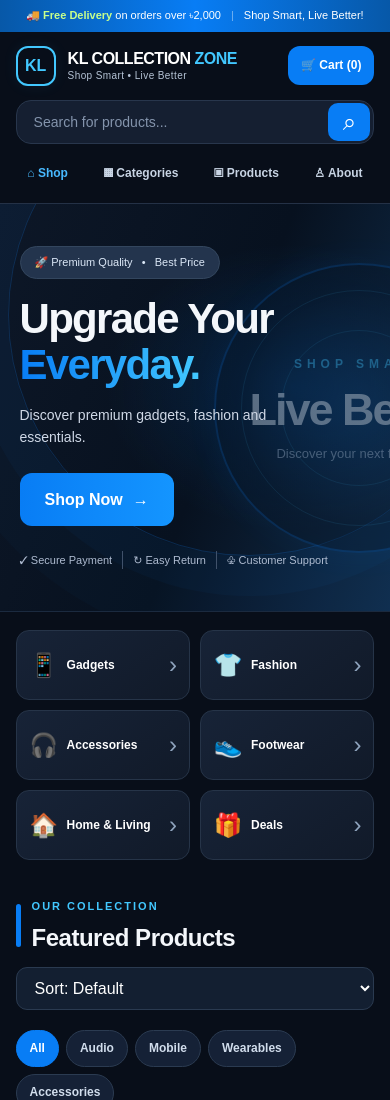
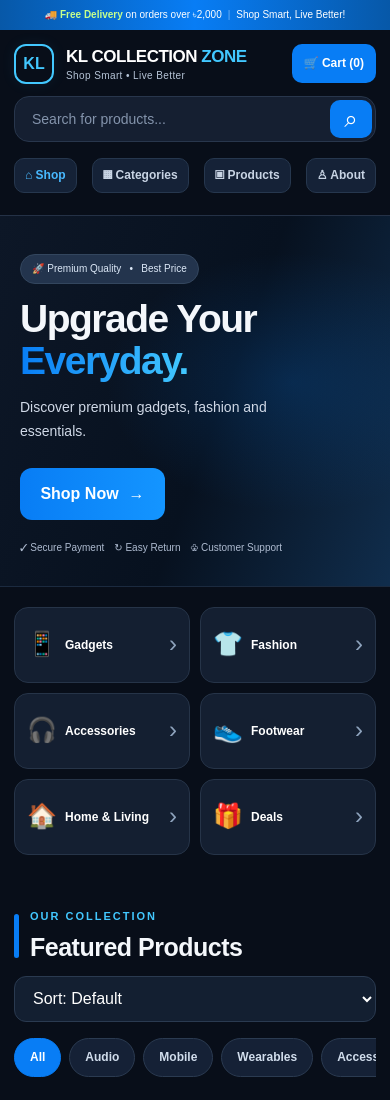
Before and after one commit to khalid064/kl-collection-zone, a plain HTML site: page index.html in a window 390 px wide. Shown: the top 1100 px of the page. Drawn offline with Linux system fonts and the light colour scheme.

Commit message:
Also for mobile. style.css

```diff
--- a/style.css
+++ b/style.css
@@ -1412,3 +1412,355 @@ footer {
     scroll-behavior: auto !important;
   }
 }
+
+
+/* ==================================
+   MOBILE PREMIUM REDESIGN
+   Desktop remains unchanged
+================================== */
+
+@media screen and (max-width: 760px) {
+
+  body {
+    overflow-x: hidden;
+  }
+
+  /* Announcement */
+  .announcement-inner {
+    gap: 6px;
+    font-size: 10px;
+    flex-wrap: nowrap;
+    white-space: nowrap;
+  }
+
+  /* Header */
+  .header {
+    display: flex;
+    flex-direction: column;
+    align-items: stretch;
+    gap: 12px;
+    padding: 14px;
+  }
+
+  .header > .logo {
+    width: 100%;
+    justify-content: flex-start;
+  }
+
+  .logo-text strong {
+    font-size: 17px;
+  }
+
+  /* Search */
+  .header-search {
+    order: 2;
+    width: 100%;
+    max-width: 100%;
+    margin: 0;
+  }
+
+  /* Navigation */
+  .header nav {
+    order: 3;
+    width: 100%;
+    display: flex;
+    flex-wrap: nowrap;
+    justify-content: space-between;
+    gap: 8px;
+    overflow-x: auto;
+    padding: 4px 0 8px;
+    scrollbar-width: none;
+  }
+
+  .header nav::-webkit-scrollbar {
+    display: none;
+  }
+
+  .header nav a {
+    flex-shrink: 0;
+    font-size: 12px;
+    padding: 7px 10px;
+    background: #152237;
+    border: 1px solid #26374e;
+    border-radius: 10px;
+  }
+
+  .header nav a.nav-active::after {
+    display: none;
+  }
+
+  /* Cart */
+  .cart-button {
+    position: absolute;
+    right: 14px;
+    top: 14px;
+    padding: 10px 12px;
+    border-radius: 10px;
+  }
+
+  /* Hero */
+  .hero {
+    min-height: auto;
+    padding: 38px 20px 30px;
+    border-radius: 0;
+  }
+
+  .hero-content {
+    width: 100%;
+    max-width: 100%;
+  }
+
+  .hero-badge {
+    font-size: 10px;
+    padding: 6px 11px;
+    margin-bottom: 14px;
+  }
+
+  .hero h1 {
+    font-size: clamp(38px, 10vw, 52px);
+    line-height: 1.08;
+    letter-spacing: -1.5px;
+    margin-bottom: 14px;
+  }
+
+  .hero-content > p {
+    font-size: 14px;
+    line-height: 1.7;
+    max-width: 280px;
+  }
+
+  .hero .primary-button {
+    width: auto;
+    min-width: 145px;
+    padding: 13px 19px;
+  }
+
+  .hero-benefits {
+    display: flex;
+    flex-wrap: wrap;
+    gap: 10px;
+    font-size: 10px;
+    margin-top: 20px;
+  }
+
+  .hero-benefits i {
+    display: none;
+  }
+
+  /* Remove oversized decorative circle */
+  .hero-visual {
+    display: none;
+  }
+
+  .hero::before {
+    display: none;
+  }
+
+  /* Categories */
+  .quick-categories {
+    padding: 20px 14px 28px;
+    grid-template-columns: repeat(2, minmax(0, 1fr));
+    gap: 10px;
+  }
+
+  .category-shortcut {
+    min-height: 76px;
+    padding: 12px;
+    border-radius: 14px;
+    background: #141f31;
+  }
+
+  .category-emoji {
+    font-size: 24px;
+    min-width: 30px;
+  }
+
+  .category-shortcut strong {
+    font-size: 12px;
+  }
+
+  /* Shop section */
+  #shop {
+    padding: 25px 14px 40px !important;
+  }
+
+  .section-heading {
+    display: flex;
+    flex-direction: column;
+    align-items: flex-start;
+    gap: 12px;
+    margin-bottom: 16px;
+  }
+
+  .section-title-group h2 {
+    font-size: 25px;
+  }
+
+  .tools {
+    width: 100%;
+  }
+
+  .tools select {
+    width: 100%;
+    min-height: 46px;
+    border-radius: 12px;
+  }
+
+  /* Filter horizontal scrolling */
+  .filters {
+    flex-wrap: nowrap;
+    overflow-x: auto;
+    gap: 8px;
+    padding-bottom: 8px;
+    margin: 15px 0 20px;
+    scrollbar-width: none;
+  }
+
+  .filters::-webkit-scrollbar {
+    display: none;
+  }
+
+  .filter {
+    flex-shrink: 0;
+    padding: 9px 15px;
+    font-size: 12px;
+    border-radius: 30px;
+  }
+
+  /* Product grid */
+  .product-grid {
+    grid-template-columns: repeat(2, minmax(0, 1fr));
+    gap: 12px;
+    margin-top: 15px;
+  }
+
+  .product-card {
+    border-radius: 15px;
+    overflow: hidden;
+    min-width: 0;
+  }
+
+  .product-image {
+    height: auto;
+    aspect-ratio: 1 / 1;
+  }
+
+  .product-image img {
+    padding: 8px;
+  }
+
+  .product-info {
+    padding: 12px;
+  }
+
+  .product-info h3 {
+    font-size: 13px;
+    line-height: 1.5;
+    min-height: 0;
+    margin: 7px 0;
+  }
+
+  .product-category {
+    font-size: 10px;
+  }
+
+  .product-description {
+    font-size: 11px;
+    line-height: 1.5;
+  }
+
+  .product-bottom {
+    margin-top: 10px;
+    align-items: flex-start;
+  }
+
+  .price {
+    font-size: 16px;
+  }
+
+  .add-btn {
+    margin-top: 12px;
+    padding: 11px 6px;
+    font-size: 11px;
+    border-radius: 9px;
+  }
+
+  .product-tag {
+    font-size: 9px;
+    padding: 4px 7px;
+    top: 8px;
+    left: 8px;
+  }
+
+  /* About */
+  .about {
+    padding: 35px 18px !important;
+  }
+
+  .about h2 {
+    font-size: 24px;
+  }
+
+  .about p {
+    font-size: 13px;
+  }
+
+  /* Footer */
+  footer {
+    padding: 30px 16px 20px;
+  }
+
+  /* Cart */
+  .cart-drawer {
+    width: min(390px, 92%);
+    padding: 18px;
+  }
+
+  /* Checkout */
+  .checkout-modal {
+    padding: 8px;
+  }
+
+  .checkout-panel {
+    width: 100%;
+    margin: 5px auto;
+    padding: 18px 15px;
+  }
+}
+
+/* Extra small phones */
+@media screen and (max-width: 380px) {
+
+  .logo-text strong {
+    font-size: 14px;
+  }
+
+  .cart-button {
+    font-size: 10px;
+    padding: 9px;
+  }
+
+  .hero h1 {
+    font-size: 37px;
+  }
+
+  .product-grid {
+    gap: 9px;
+  }
+
+  .product-info {
+    padding: 10px;
+  }
+
+  .product-info h3 {
+    font-size: 12px;
+  }
+
+  .price {
+    font-size: 15px;
+  }
+
+  .add-btn {
+    font-size: 10px;
+  }
+}
```
